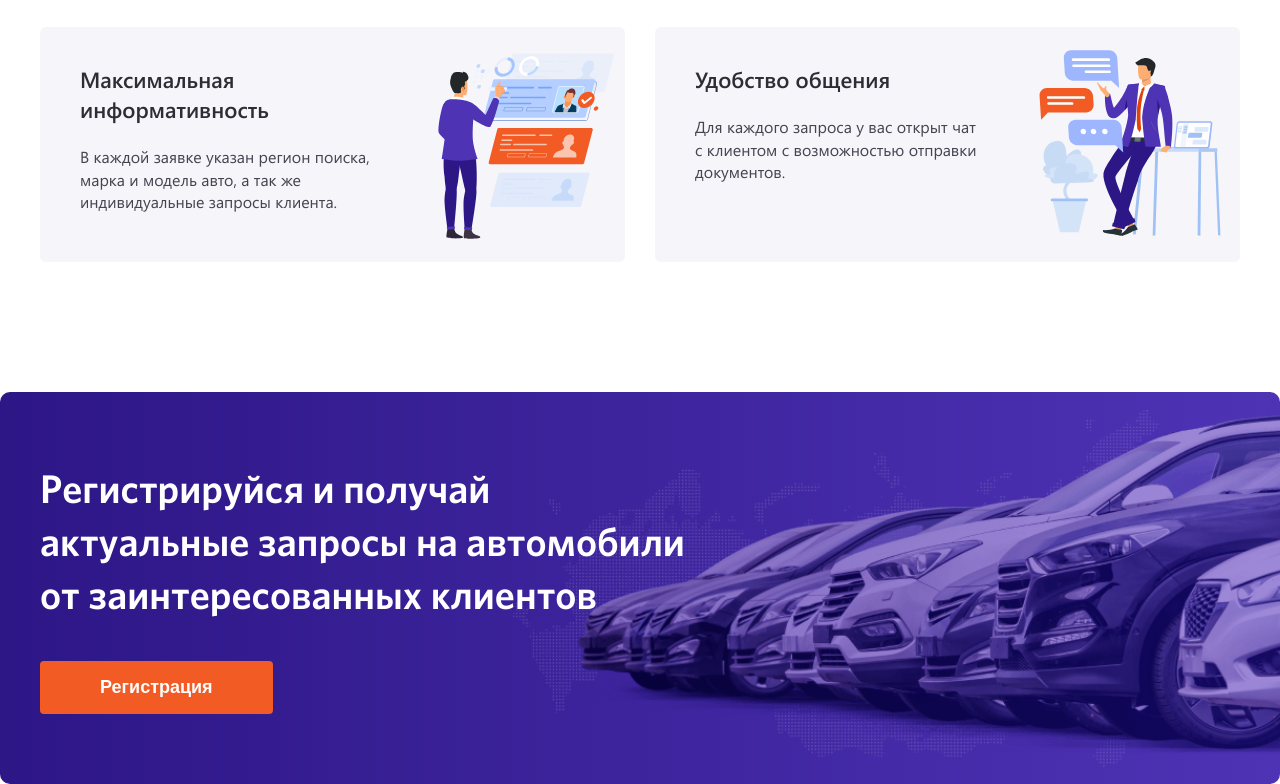
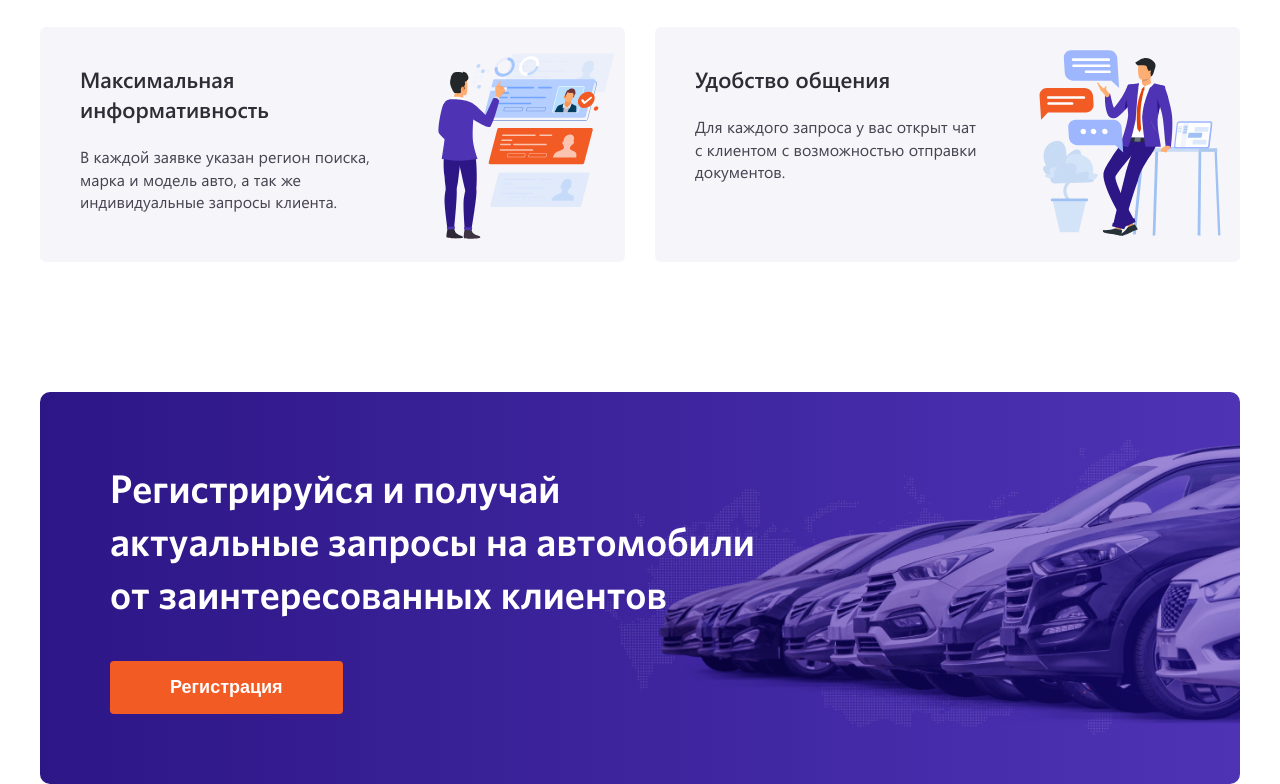
Before and after one commit to ok-webdev/mediaworks-test-task, a plain HTML site: page index.html in a window 1280 px wide. Shown: the part 1174-1958 px from the top of the page. Drawn offline with Linux system fonts and the light colour scheme.

Commit message:
fix register

```diff
--- a/sass/blocks/_register.scss
+++ b/sass/blocks/_register.scss
@@ -1,7 +1,6 @@
-.register {
-    background: url('../assets/images/reg-bg.png') right/60% no-repeat,
+.register__content {
+    background: url('../assets/images/reg-bg.png') right/53% no-repeat,
         linear-gradient(90deg, #2D1686 0%, #4E33B5 100%);
     border-radius: 10px;
-    padding: 70px 0;
-
+    padding: 70px;
 }
```
Also changed, not shown: css/style.min.css, 1 other file.
